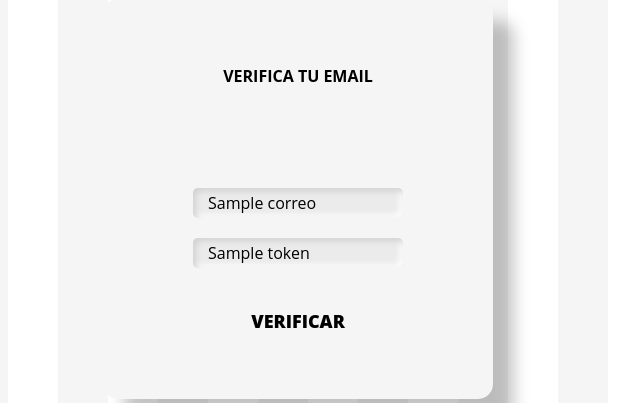
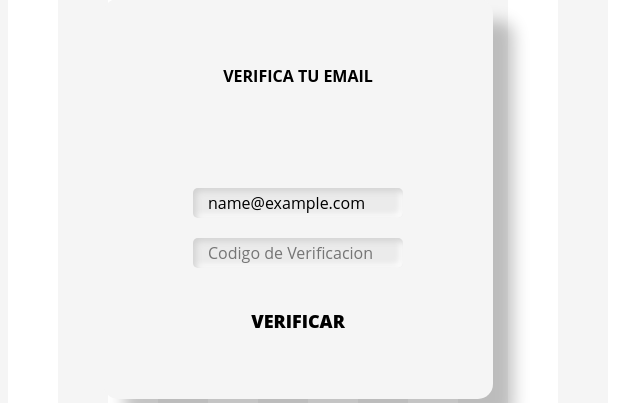
Before and after one commit to chavez823/Proyecto-_Catedra_LIS_2023, a PHP site: the page made by views/cliente/emailverification.php in a window 1280 px wide. Shown: the part 239-642 px from the top of the page, without its empty margins (342-982 px from the left). Run offline with PHP 8.4, Linux system fonts and the light colour scheme; the template is opened without the code that fills it: most values are stand-ins (such as "Sample title", 1, 10 or a date in 2020).

Commit message:
campos sin borrar

```diff
--- a/views/Usuario/cambiodecontraseña.php
+++ b/views/Usuario/cambiodecontraseña.php
@@ -77,7 +77,7 @@
 				</div>-->
 				<!-- CONTRASEÑA -->
 				<div class="wrap-input100">
-					<input class="input100" type="password" name="password" placeholder="Contraseña nueva">
+					<input class="input100" type="password" name="password" placeholder="Contraseña nueva" value="<?php if(isset($Contrasenia)) echo  $Contrasenia ?>">
 					<span class="focus-efecto"></span>
 				</div>
 
--- a/views/Usuario/recuperacioncontraseña.php
+++ b/views/Usuario/recuperacioncontraseña.php
@@ -76,7 +76,7 @@
                 <img class="avatar"src="https://cdn-icons-png.flaticon.com/512/3135/3135789.png" alt="" align="center">
 					<!-- USUARIO -->
 				<div class="wrap-input100">
-					<input class="input100" type="text" name="email" placeholder="Correo" >
+					<input class="input100" type="text" name="email" placeholder="Correo" value="<?php if(isset($Correo)) echo  $Correo ?>" >
 					<span class="focus-efecto"></span>
 				</div>
 
--- a/views/cliente/emailverification.php
+++ b/views/cliente/emailverification.php
@@ -86,8 +86,8 @@
 
                     ?>
             <div class="box">
-            <input class="input" name="email" type="text" placeholder="email" value="<?php if(isset($Correo)) echo  $Correo ?>">
-            <input class="input" name="verification_code" type="text" placeholder="Codigo de Verificacion" value="<?php if(isset($Token)) echo  $Token ?>">
+            <input class="input" name="email" type="text" placeholder="email" value="<?php if(isset($email)) echo  $email ?>">
+            <input class="input" name="verification_code" type="text" placeholder="Codigo de Verificacion" value="<?php if(isset($$verification_code)) echo  $$verification_code ?>">
 
             </div>
                 <button type="submit" class="sesion" name="verify_email">
```
